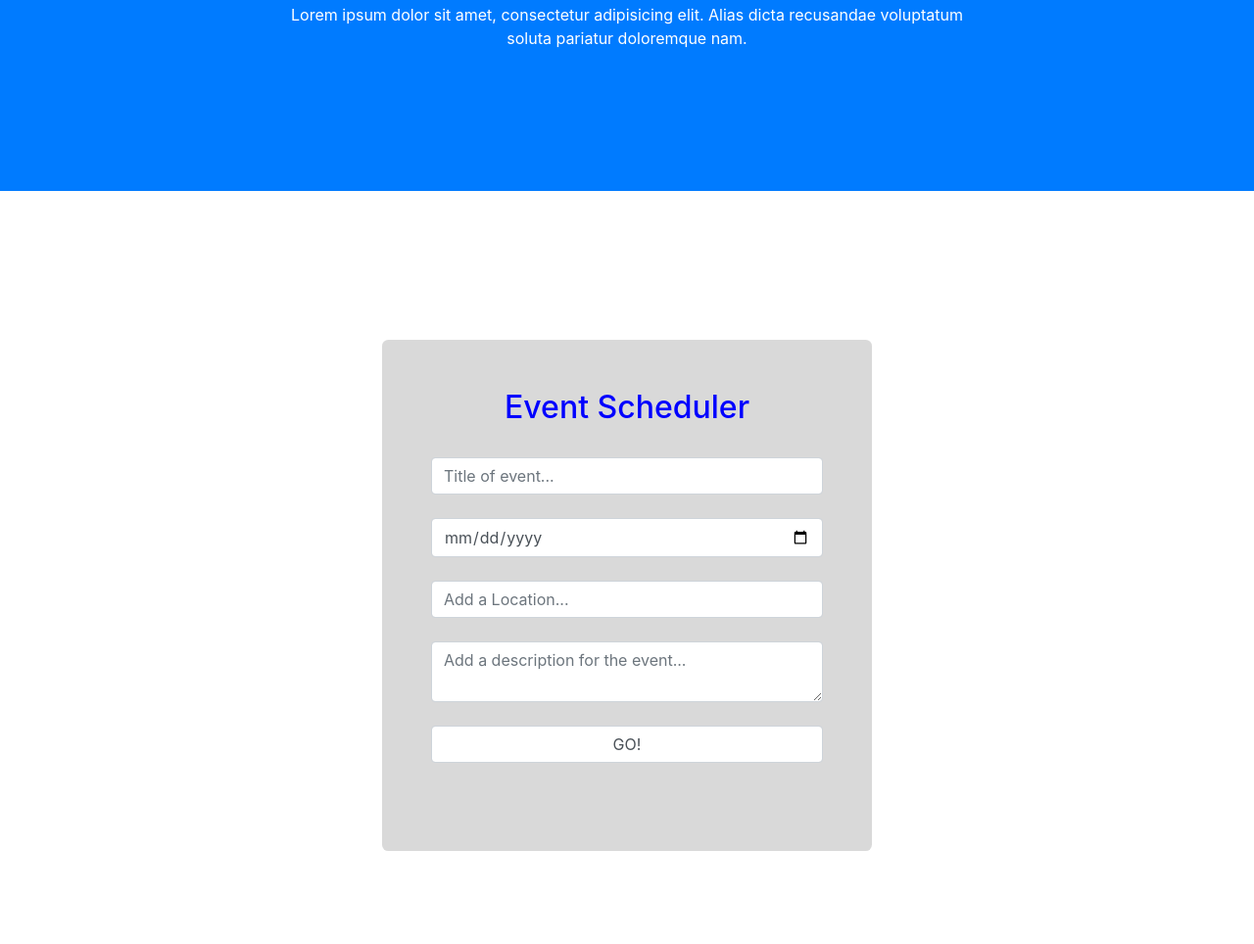
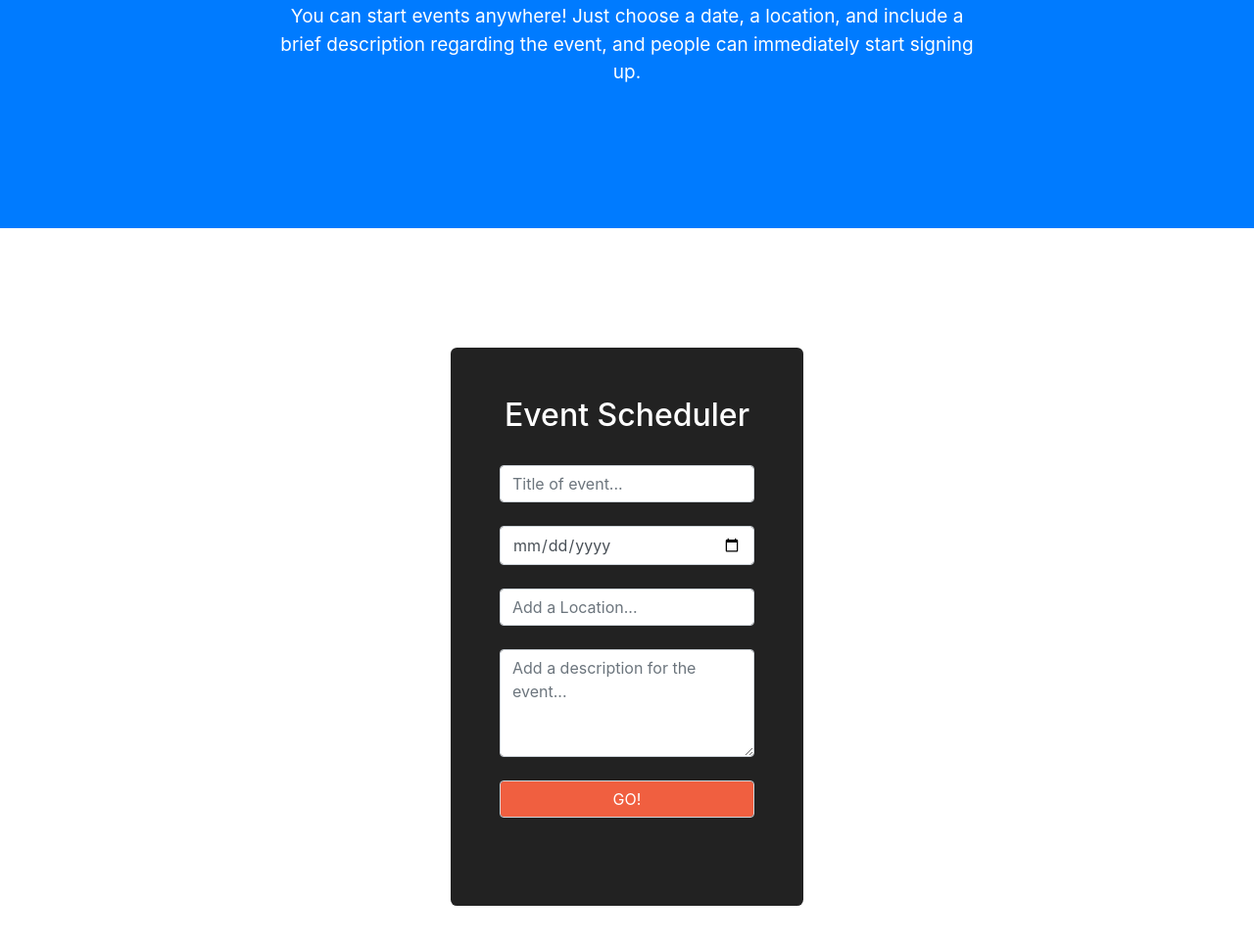
Before and after one commit to Gabbykun555/konnect_me, a website with bundled scripts: page createEvent.html in a window 1280 px wide. Shown: the part 280-1244 px from the top of the page at 98% size. Built offline with nearby package versions, Linux system fonts and the light colour scheme.

Commit message:
Text added

```diff
--- a/createEvent.html
+++ b/createEvent.html
@@ -55,7 +55,7 @@
             <h1 style="margin-top: 50px; font-size: 60px; margin-bottom: -15px;" class="section-heading text-white">Create an Event</h1>
             <br>
             <br>
-            <p style="color: white; text-align: center;">Lorem ipsum dolor sit amet, consectetur adipisicing elit. Alias dicta recusandae voluptatum soluta pariatur doloremque nam.</p>
+            <p style="font-size: 19px; color: white; text-align: center;">You can start events anywhere! Just choose a date, a location, and include a brief description regarding the event, and people can immediately start signing up. </p>
           </div>
         </div>
       </div>
@@ -64,14 +64,14 @@
     <section>
         <br>
         <div id="eventForm">
-            <h2 style="color: blue; text-align:  center;">Event Scheduler</h2>
+            <h2 style="color: white; text-align: center;">Event Scheduler</h2>
             <br>
             <form  class="form-group" action="post">
                 <input class="form-control" type="text" placeholder="Title of event..."><br>
                 <input class="form-control" type="date"><br>
                 <input class="form-control" type="text" placeholder="Add a Location..." onFocus="geolocate()"><br>
-                <textarea class="form-control" placeholder="Add a description for the event..."></textarea><br>
-                <input class="form-control" type="submit" value="GO!"><br>
+                <textarea rows=4 class="form-control" placeholder="Add a description for the event..."></textarea><br>
+                <input style="color: white; background-color: #F05F40; padding: -50px 0;" class="form-control" type="submit" value="GO!"><br>
             </form>
         </div>
     </section>
--- a/css/custom.css
+++ b/css/custom.css
@@ -1,9 +1,13 @@
 
 #eventForm {
     width: 500px;
+    width: 25%;
+    max-width: 500px;
+    min-width: 360px;
+    margin-top: -30px;
     margin-left: auto;
     margin-right: auto;
-    background-color: #d9d9d9;
+    background-color: #222;
     padding: 50px;
     border-radius: 0.4em;
 }
```
Also changed, not shown: feed.html (+1 -1 lines).
